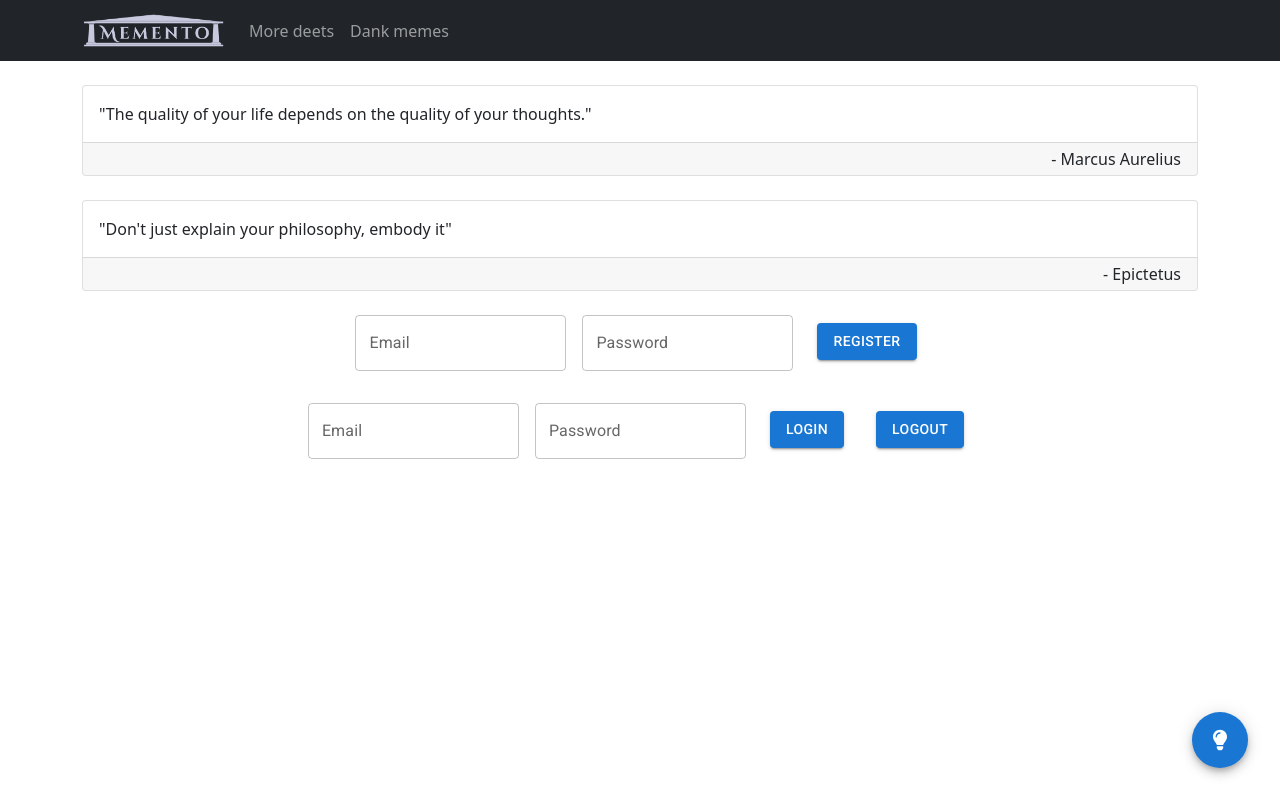
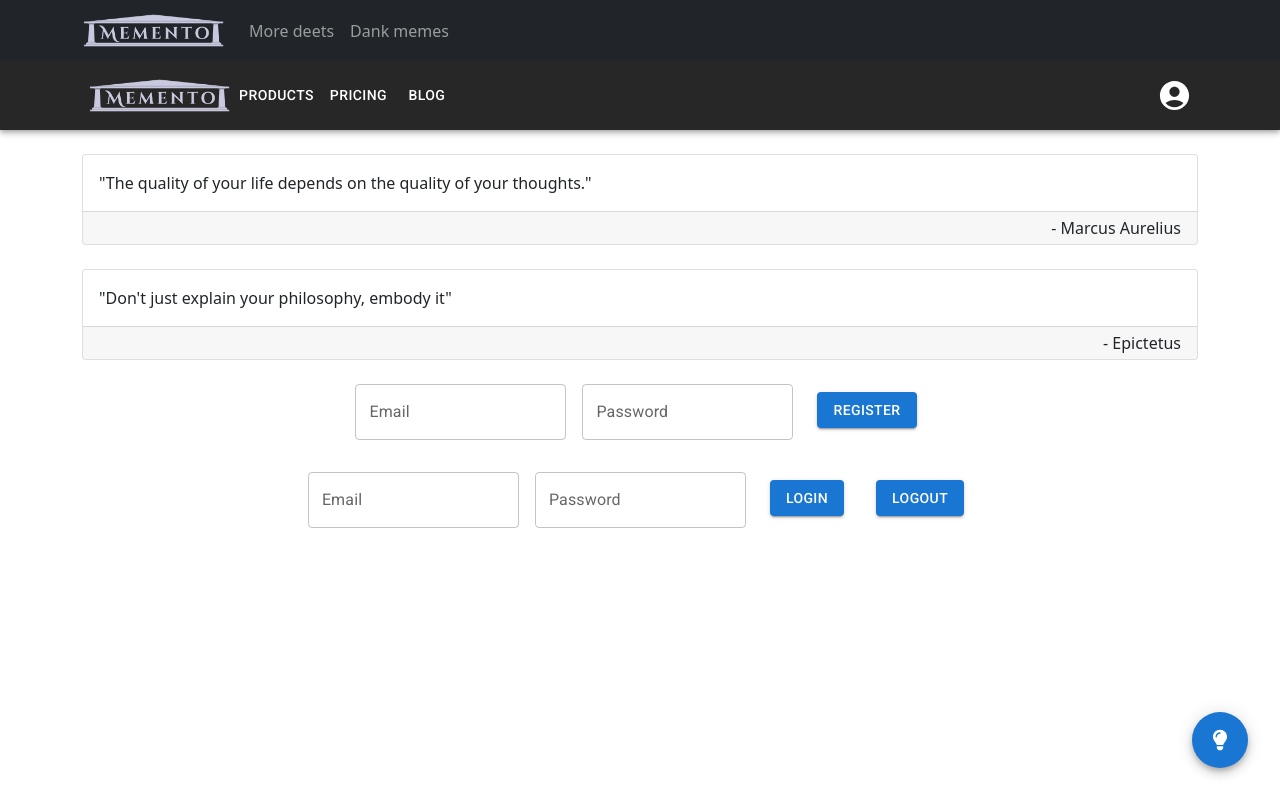
Before and after one commit to ChrisGallo17/memento, a React (Create React App) app: page / in a window 1280 px wide. Built offline with nearby package versions, Linux system fonts and the light colour scheme; no server answers.

Commit message:
started conditional rendering for login

```diff
--- a/package.json
+++ b/package.json
@@ -5,7 +5,7 @@
   "dependencies": {
     "@emotion/react": "^11.9.0",
     "@emotion/styled": "^11.8.1",
-    "@mui/icons-material": "^5.6.0",
+    "@mui/icons-material": "^5.6.1",
     "@mui/material": "^5.6.0",
     "@testing-library/jest-dom": "^5.16.4",
     "@testing-library/react": "^12.1.4",
--- a/src/App.js
+++ b/src/App.js
@@ -63,6 +63,7 @@ function App() {
   return (
     <div className="App">
       <NavBar />
+      <Appbar login={login} logout={logout()} register={register} user={user}/>
       <Feed quotes={quotes}/>
       {/* <Fab className='FixedButton' color="primary" onClick={() => setShowModal(true)}>
         <FaLightbulb style={{'height': '1.5rem'}} />
--- a/src/components/AppBar.js
+++ b/src/components/AppBar.js
@@ -1,64 +1,62 @@
-import { AppBar, Container, Toolbar, Typography, Box } from "@mui/material";
-import logo from '../img/logo-white.png'
+import { AppBar, Container, Toolbar, Typography, Box, IconButton, Button, Tooltip, Avatar, Menu, MenuItem } from "@mui/material";
+import { useState } from "react";
+import { ThemeProvider, createTheme } from '@mui/material/styles';
+import logo from '../img/logo-white.png';
+import { AccountCircle } from "@mui/icons-material";
+import AuthButton from './AuthButton';
 
-export default function Appbar () {
+const pages = ['Products', 'Pricing', 'Blog'];
+const settings = ['Profile', 'Account', 'Dashboard', 'Logout'];
+
+export default function Appbar ({ login, logout, register, user}) {
+  const [anchorElNav, setAnchorElNav] = useState(null);
+  const [anchorElUser, setAnchorElUser] = useState(null);
+
+  const handleOpenNavMenu = (event) => {
+    setAnchorElNav(event.currentTarget);
+  };
+  const handleOpenUserMenu = (event) => {
+    setAnchorElUser(event.currentTarget);
+  };
+
+  const handleCloseNavMenu = () => {
+    setAnchorElNav(null);
+  };
+
+  const handleCloseUserMenu = () => {
+    setAnchorElUser(null);
+  };
+
+  const handleLogout = () => {
+    console.log('Logging out ', user.email)
+    logout()
+    setAnchorElUser(null);
+  };
+
+  const darkTheme = createTheme({
+    palette: {
+      mode: 'dark',
+      primary: {
+        main: '#1976d2',
+      },
+    },
+  });
+
   return (
-    <AppBar position="static">
-      <Container maxWidth="xl">
-        <Toolbar disableGutters>
-          <Typography
-            variant="h6"
-            noWrap
-            component="div"
-            sx={{ mr: 2, display: { xs: 'none', md: 'flex' } }}
-          >
-            LOGO
-          </Typography>
+    <ThemeProvider theme={darkTheme}>
+      <AppBar position="static" color="primary">
+        <Container maxWidth="lg">
+          <Toolbar>
+            {/* LOGO  */}
+            <Box
+              component="img"
+              sx={{
+              height: 35,
+              }}
+              alt="Your logo."
+              src={ logo }
+            />
 
-          <Box sx={{ flexGrow: 1, display: { xs: 'flex', md: 'none' } }}>
-            <IconButton
-              size="large"
-              aria-label="account of current user"
-              aria-controls="menu-appbar"
-              aria-haspopup="true"
-              onClick={handleOpenNavMenu}
-              color="inherit"
-            >
-              <MenuIcon />
-            </IconButton>
-            <Menu
-              id="menu-appbar"
-              anchorEl={anchorElNav}
-              anchorOrigin={{
-                vertical: 'bottom',
-                horizontal: 'left',
-              }}
-              keepMounted
-              transformOrigin={{
-                vertical: 'top',
-                horizontal: 'left',
-              }}
-              open={Boolean(anchorElNav)}
-              onClose={handleCloseNavMenu}
-              sx={{
-                display: { xs: 'block', md: 'none' },
-              }}
-            >
-              {pages.map((page) => (
-                <MenuItem key={page} onClick={handleCloseNavMenu}>
-                  <Typography textAlign="center">{page}</Typography>
-                </MenuItem>
-              ))}
-            </Menu>
-          </Box>
-          <Typography
-            variant="h6"
-            noWrap
-            component="div"
-            sx={{ flexGrow: 1, display: { xs: 'flex', md: 'none' } }}
-          >
-            LOGO
-          </Typography>
             <Box sx={{ flexGrow: 1, display: { xs: 'none', md: 'flex' } }}>
               {pages.map((page) => (
                 <Button
@@ -71,10 +69,12 @@ export default function Appbar () {
               ))}
             </Box>
 
+            {/* <AuthButton login={login} logout={logout} register={register} user={user} /> */}
+
             <Box sx={{ flexGrow: 0 }}>
               <Tooltip title="Open settings">
                 <IconButton onClick={handleOpenUserMenu} sx={{ p: 0 }}>
-                <Avatar alt="Remy Sharp" src="/static/images/avatar/2.jpg" />
+                  <AccountCircle fontSize="large" />
                 </IconButton>
               </Tooltip>
               <Menu
@@ -93,15 +93,20 @@ export default function Appbar () {
                 open={Boolean(anchorElUser)}
                 onClose={handleCloseUserMenu}
               >
-              {settings.map((setting) => (
-                <MenuItem key={setting} onClick={handleCloseUserMenu}>
-                  <Typography textAlign="center">{setting}</Typography>
+                <MenuItem key='Profile' onClick={handleCloseUserMenu}>
+                  <Typography textAlign="center">Profile</Typography>
                 </MenuItem>
-              ))}
+                <MenuItem key='Account' onClick={handleCloseUserMenu}>
+                  <Typography textAlign="center">Account</Typography>
+                </MenuItem>
+                <MenuItem key='Logout' onClick={handleLogout}>
+                  <Typography textAlign="center">Logout</Typography>
+                </MenuItem>
               </Menu>
             </Box>
           </Toolbar>
         </Container>
       </AppBar>
+    </ThemeProvider>
   )
 }
--- /dev/null
+++ b/src/components/AuthButton.js
@@ -0,0 +1,11 @@
+import React from "react";
+import Appbar from "./AppBar";
+
+export default function AuthButton ({login, logout, register, user}) {
+
+  if (user) {
+    return <Appbar logout={logout} user={user} />;
+  } else {
+    return <button>Login</button>;
+  }
+};
```
Also changed, not shown: 1 other file (tests, documents, lock files or other folders). Lines whose indentation alone changed are shown as unchanged.
